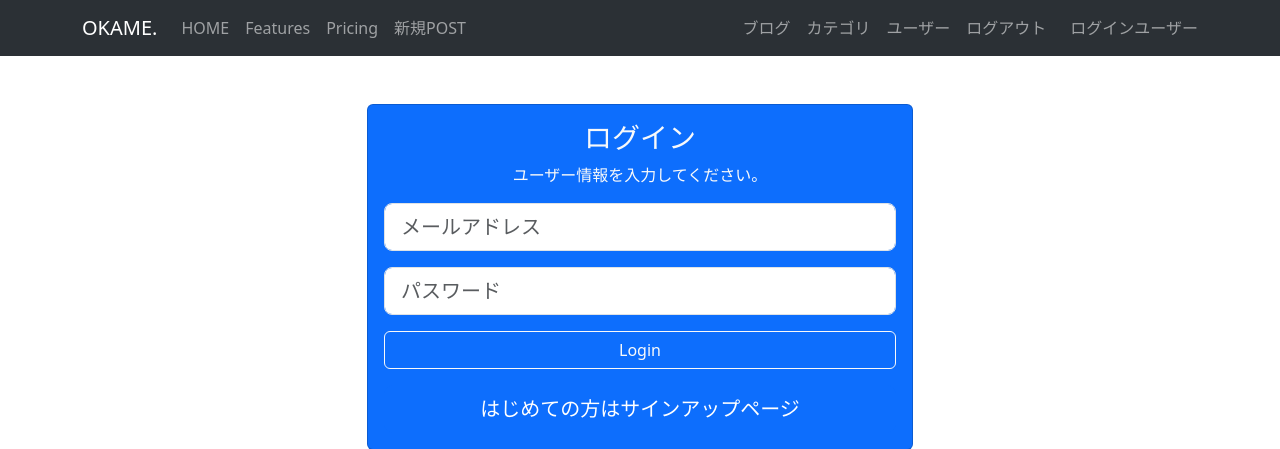
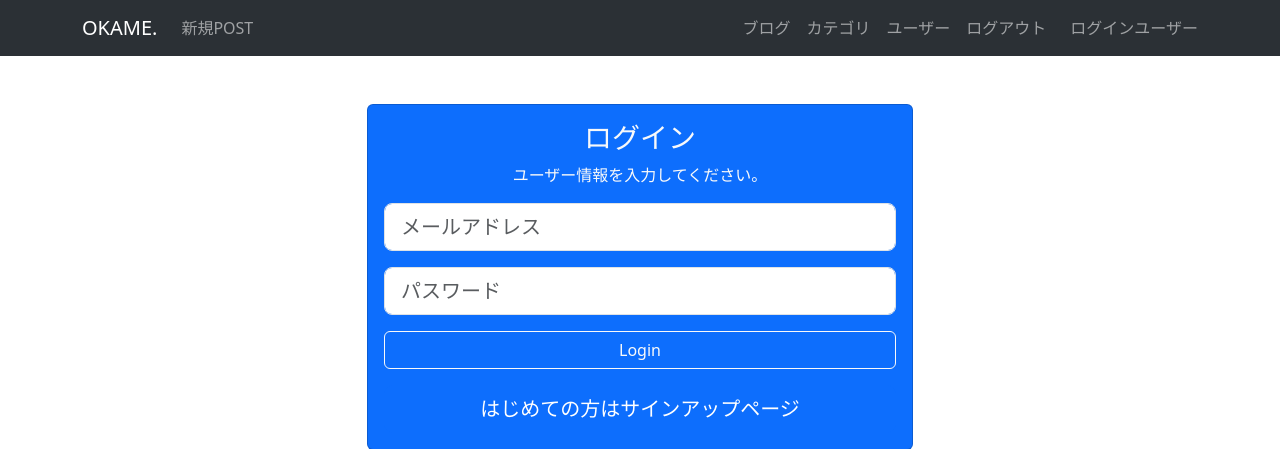
Before and after one commit to UGUIS8020/okame, a Flask app: page /login in a window 1280 px wide. Shown: the top 449 px of the page. Run offline with Flask 3, Linux system fonts and the light colour scheme; some libraries are stand-ins or nearby versions.

Commit message:
新越谷

```diff
--- a/templates/base.html
+++ b/templates/base.html
@@ -69,21 +69,12 @@
   <header>
     <nav class="navbar navbar-expand-lg bg-body-tertiary fixed-top" data-bs-theme="dark">
         <div class="container">
-          <a class="navbar-brand" href="#">OKAME.</a>
+          <a class="navbar-brand" href="{{ url_for('index') }}">OKAME.</a>
           <button class="navbar-toggler" type="button" data-bs-toggle="collapse" data-bs-target="#navbarNav" aria-controls="navbarNav" aria-expanded="false" aria-label="Toggle navigation">
             <span class="navbar-toggler-icon"></span>
           </button>
           <div class="collapse navbar-collapse" id="navbarNav">
             <ul class="navbar-nav">
-              <li class="nav-item">
-                <a class="nav-link" href="#">HOME</a>
-              </li>
-              <li class="nav-item">
-                <a class="nav-link" href="#">Features</a>
-              </li>
-              <li class="nav-item">
-                <a class="nav-link" href="#">Pricing</a>
-              </li>
               <li class="nav-item">
                 <a class="nav-link" href="{{ url_for('create') }}">新規POST</a>
               </li>
--- a/templates/index.html
+++ b/templates/index.html
@@ -30,15 +30,12 @@
                       </div>
                       <div class="box6 mb-5">
                         {% if post.image_url %}
-                        <!-- <img src="{{ post.image_url }}" alt="Post Image"> -->
-                        <!-- <img src="{{ post.image_url }}" alt="Post Image" style="max-width: 100%; height: auto;"> -->
-                        <img class="img-fluid" src="{{ post.image_url }}" alt="Post Image">
+                        <img class="d-block mx-auto" src="{{ post.image_url }}" alt="Post Image">
                         {% endif %}
                       </div>
                       {% endfor %}
                   </article>
                 </div>
-
             </div>
     </div>
 
```
